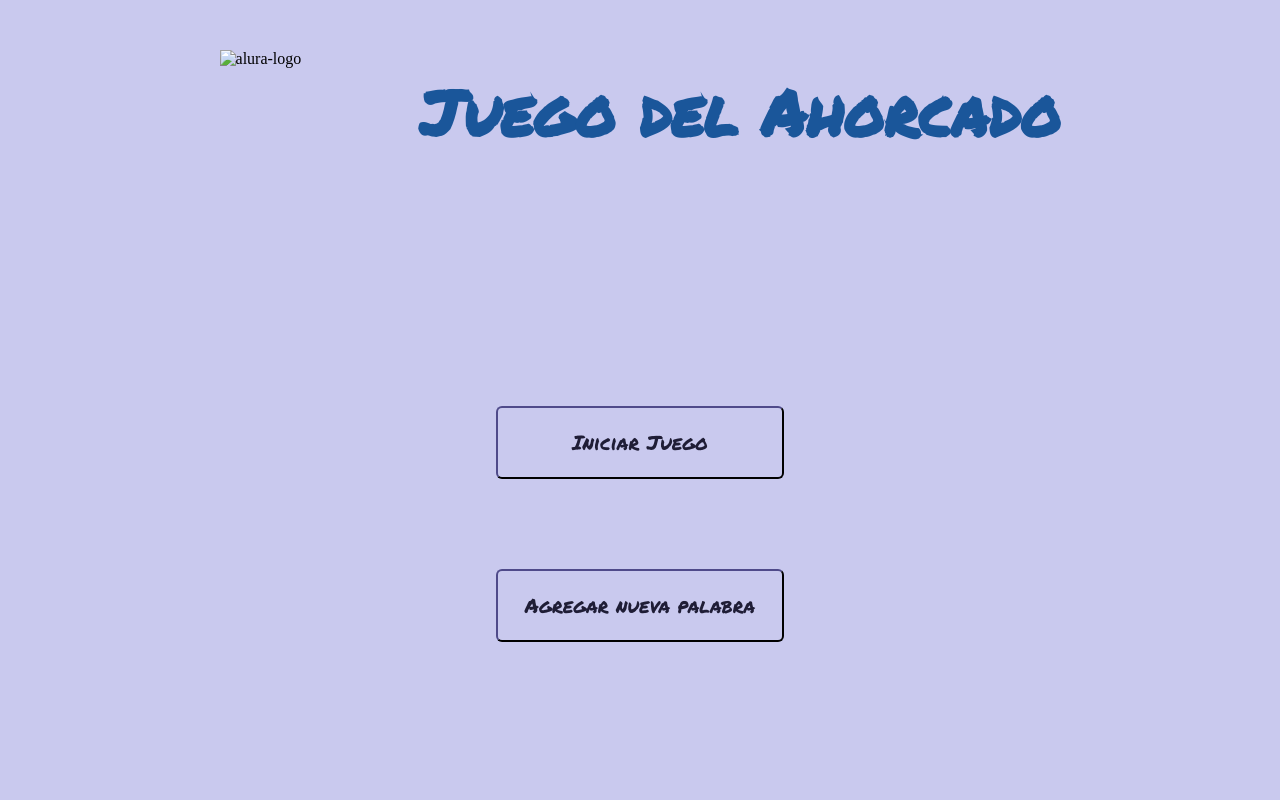
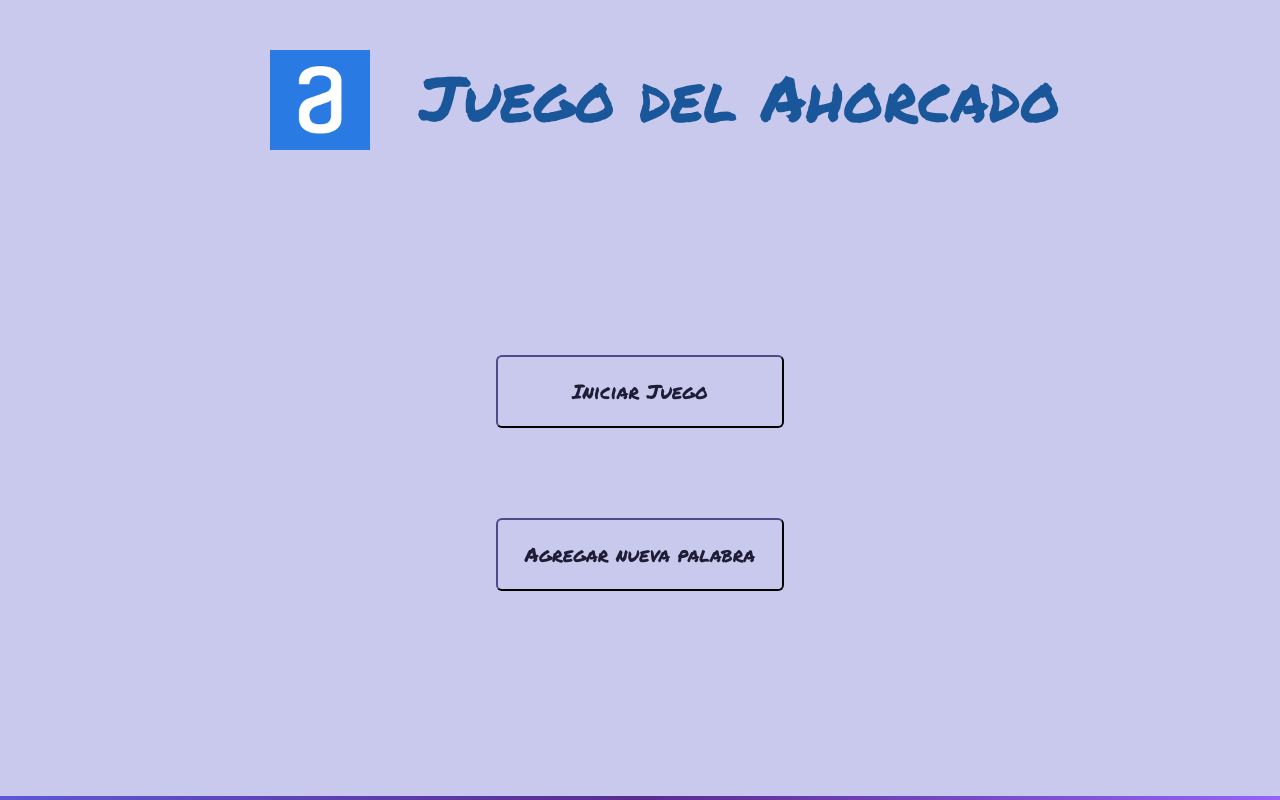
Before and after one commit to Ph4nthomAntrax/JuegoDelAhorcado, a plain HTML site: page index.html in a window 1280 px wide. Shown: the top 800 px of the page. Drawn offline with Linux system fonts and the light colour scheme; the site is published under a folder, as on GitHub Pages, so addresses that start at the root find nothing.

Commit message:
arreglando ruta logo-alura y reset.css

```diff
--- a/index.html
+++ b/index.html
@@ -5,7 +5,7 @@
     <meta charset="UTF-8">
     <meta http-equiv="X-UA-Compatible" content="IE=edge">
     <meta name="viewport" content="width=device-width, initial-scale=1.0">
-    <link rel="stylesheet" href="/css/reset.css">
+    <link rel="stylesheet" href="css/reset.css">
     <link rel="stylesheet" href="css/style.css">
     <link rel="preconnect" href="https://fonts.googleapis.com">
     <link rel="preconnect" href="https://fonts.gstatic.com" crossorigin>
@@ -22,7 +22,7 @@
 
 <body onload="cleanScene()">
     <header class="header-content">
-        <img src="/images/alura_logo.png" alt="alura-logo" id="alura-logo" class="alura-logo">
+        <img src="images/alura_logo.png" alt="alura-logo" id="alura-logo" class="alura-logo">
         <h1 class="titles_h1">Juego del Ahorcado</h1>
     </header>
     <main>
```
